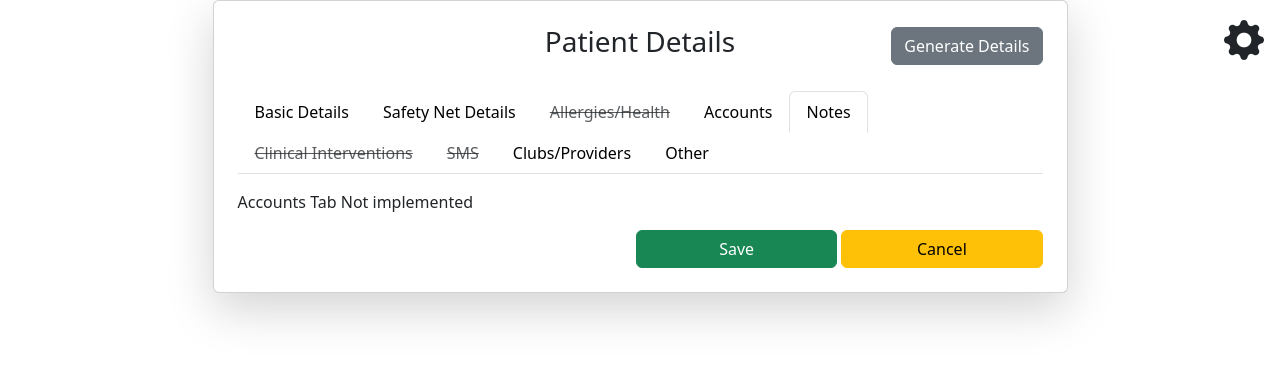
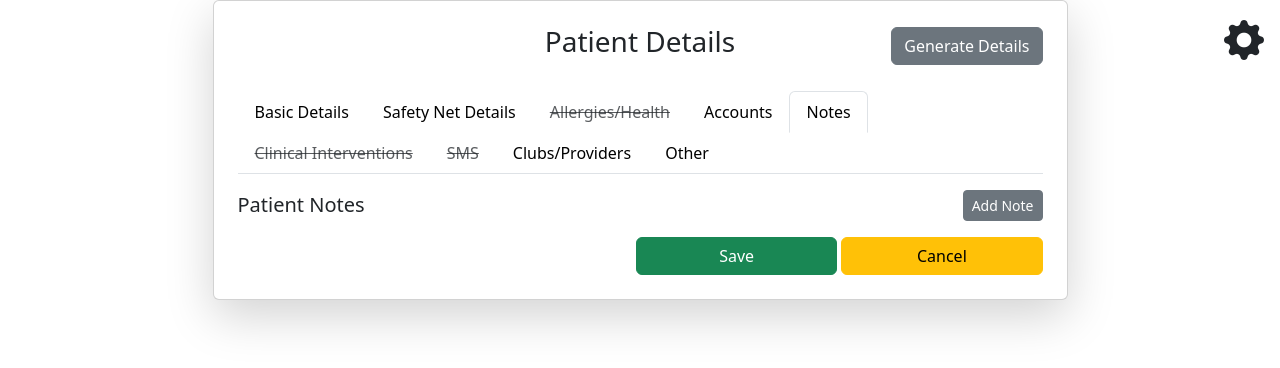
Before and after one commit to samo-e/ProfComp---Digital-Prescriptions-via-tokens, a Flask app: page /edit-pt/1 in a window 1280 px wide, after a click on "Notes". Shown: the top 368 px of the page. Run offline with Flask 3, Linux system fonts and the light colour scheme.

Commit message:
Add ntoes tab

```diff
--- a/flaskr/website/forms.py
+++ b/flaskr/website/forms.py
@@ -83,6 +83,7 @@ class SafetyNetDetailsSubForm(FlaskForm):
         default=0.00,
         validators=[NumberRange(min=0.00)],
         render_kw={"step": "0.01", "min": "0.00", "disabled": True})
+
     # Family
     family_name = StringField("Family Name", render_kw={"disabled": True})
 
@@ -93,10 +94,8 @@ class AccountsSubForm(FlaskForm):
     pass
 
 class NotesSubForm(FlaskForm):
-    patient_notes = FieldList(
-        TextAreaField("Patient Notes", validators=[Optional()])
-    )
-    # Need to pass in each of the patient_notes_last_updated
+    content = TextAreaField("Patient Notes", validators=[Optional()])
+    last_edited = StringField("Last Edited", render_kw={"readonly": True})
 
 class ClinicalInterventionsSubForm(FlaskForm):
     pass
@@ -116,7 +115,7 @@ class PatientForm(FlaskForm):
     safetyNet = FormField(SafetyNetDetailsSubForm)
     allergies = FormField(AllergiesSubForm)
     accounts  = FormField(AccountsSubForm)
-    notes     = FormField(NotesSubForm)
+    notes     = FieldList(FormField(NotesSubForm))
     clinical  = FormField(ClinicalInterventionsSubForm)
     sms       = FormField(SMSSubForm)
     clubs     = FormField(ClubsSubForm)
--- a/flaskr/website/static/js/edit_pt.js
+++ b/flaskr/website/static/js/edit_pt.js
@@ -128,4 +128,24 @@ $(document).ready(function() {
             irnInput.focus();
         }
     });
+
+    $("#add-note-btn").on("click", function() {
+        const $notesContainer = $("#patient-notes-container");
+        const index = $notesContainer.children().length;
+        let templateHtml = $("#note-template").html();
+        templateHtml = templateHtml.replace(/__index__/g, index);
+        const $newNote = $(templateHtml);
+
+        // Set last_edited to today in DD/MM/YYYY
+        const now = new Date();
+        const formatted = String(now.getDate()).padStart(2, '0') + '/' +
+                        String(now.getMonth() + 1).padStart(2, '0') + '/' +
+                        now.getFullYear();
+        $newNote.find("input[name*='last_edited']").val(formatted);
+
+        $notesContainer.append($newNote);
+    });
+
+
+
 });
--- a/flaskr/website/templates/views/edit_pt.html
+++ b/flaskr/website/templates/views/edit_pt.html
@@ -263,6 +263,11 @@
 
         </div>
         <h5 class="my-3">Family</h5>
+        <div class="row align-items-left py-2">
+            <div class="col-3">{{ form.safetyNet.family_name.label(class="form-label form-label-sm") }}</div>
+            <div class="col">{{ form.safetyNet.family_name(class="form-control form-control-sm") }}</div>
+        </div>
+
     </div>{% endcall %}
 {% if False %} <!-- Tab(s) have not been implemented -->
     <!-- Saftey Net Tab -->
@@ -278,7 +283,33 @@
 
     <!-- Notes Tab -->
     {% call pt_macros.add_tab_panel("Notes", "notes") %}<div>
-        <p>Accounts Tab Not implemented</p>
+        <div class="row align-items-center mb-3">
+            <div class="col">
+                <h5 class="mb-0">Patient Notes</h5>
+            </div>
+            <div class="col-auto">
+                <button type="button" class="btn btn-sm btn-secondary" id="add-note-btn">Add Note</button>
+            </div>
+        </div>
+        <div id="patient-notes-container">
+            {% for note in form.notes %}
+                <div class="mb-3 note-entry">
+                    {{ note.content(class="form-control") }}
+                    <div class="col">
+                        {{ note.last_edited(class="form-control-plaintext") }}
+                    </div>
+                </div>
+            {% endfor %}
+        </div>
+        <!-- Hidden note template -->
+        <div id="note-template" class="d-none">
+            <div class="mb-3 note-entry">
+                <textarea name="patient_notes-__index__-content" id="patient_notes-__index__-content" class="form-control"></textarea>
+                <div class="col">
+                    <input type="text" name="patient_notes-__index__-last_edited" id="patient_notes-__index__-last_edited" class="form-control-plaintext" readonly>
+                </div>
+            </div>
+        </div>
     </div>{% endcall %}
 
 {% if False %} <!-- Tab(s) have not been implemented -->
```
